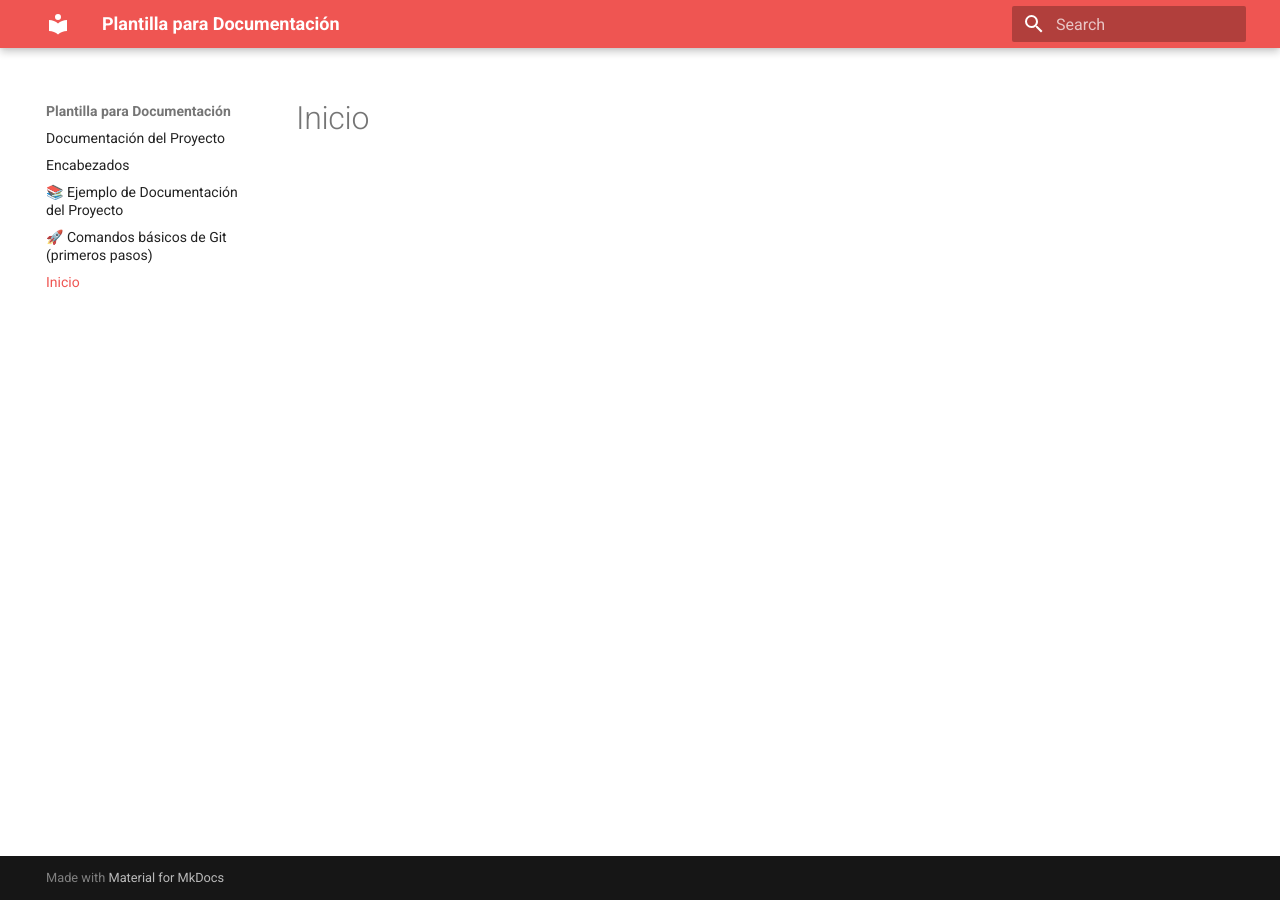
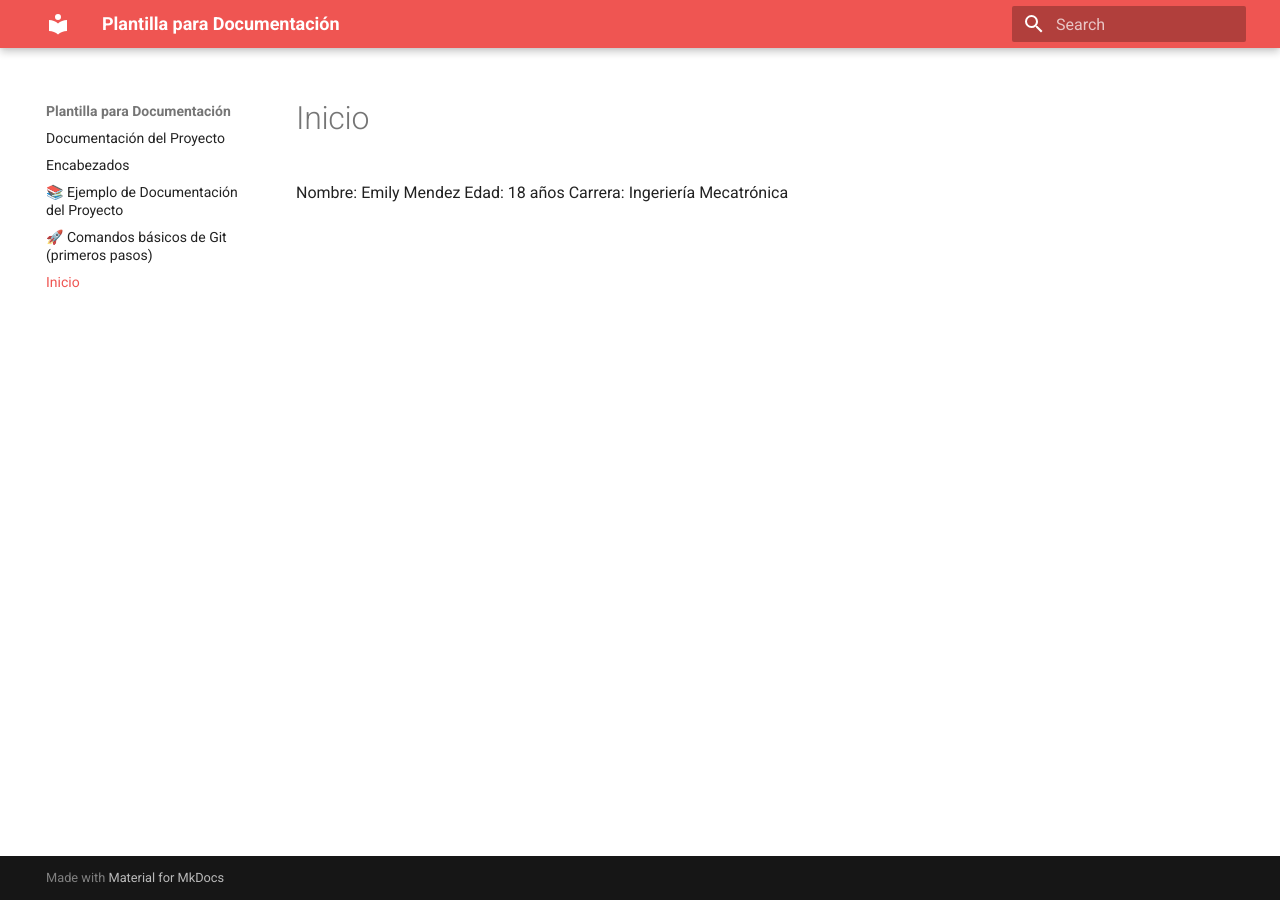
Before and after one commit to EmilyMZS/portafolio_iberopue, an MkDocs documentation site: the page built from docs/inicio.md, in a window 1280 px wide. Built offline with MkDocs 1.6.1 and Material for MkDocs 9.7.7, drawn with Linux system fonts in a browser that asks for light colours.

Commit message:
Update inicio.md

```diff
--- a/docs/inicio.md
+++ b/docs/inicio.md
@@ -1 +1,5 @@
 # Inicio
+
+Nombre: Emily Mendez
+Edad: 18 años
+Carrera: Ingeriería Mecatrónica
```
